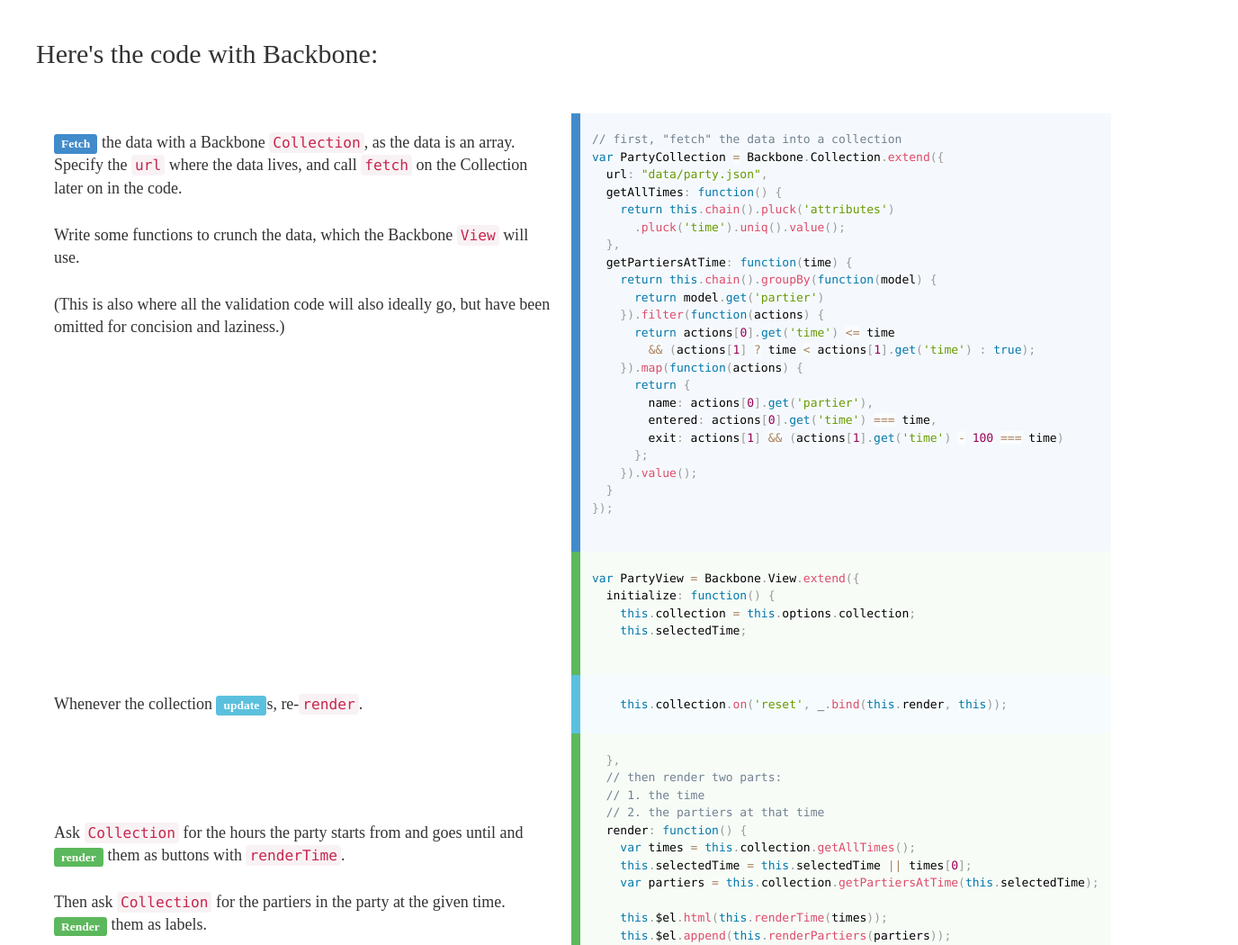
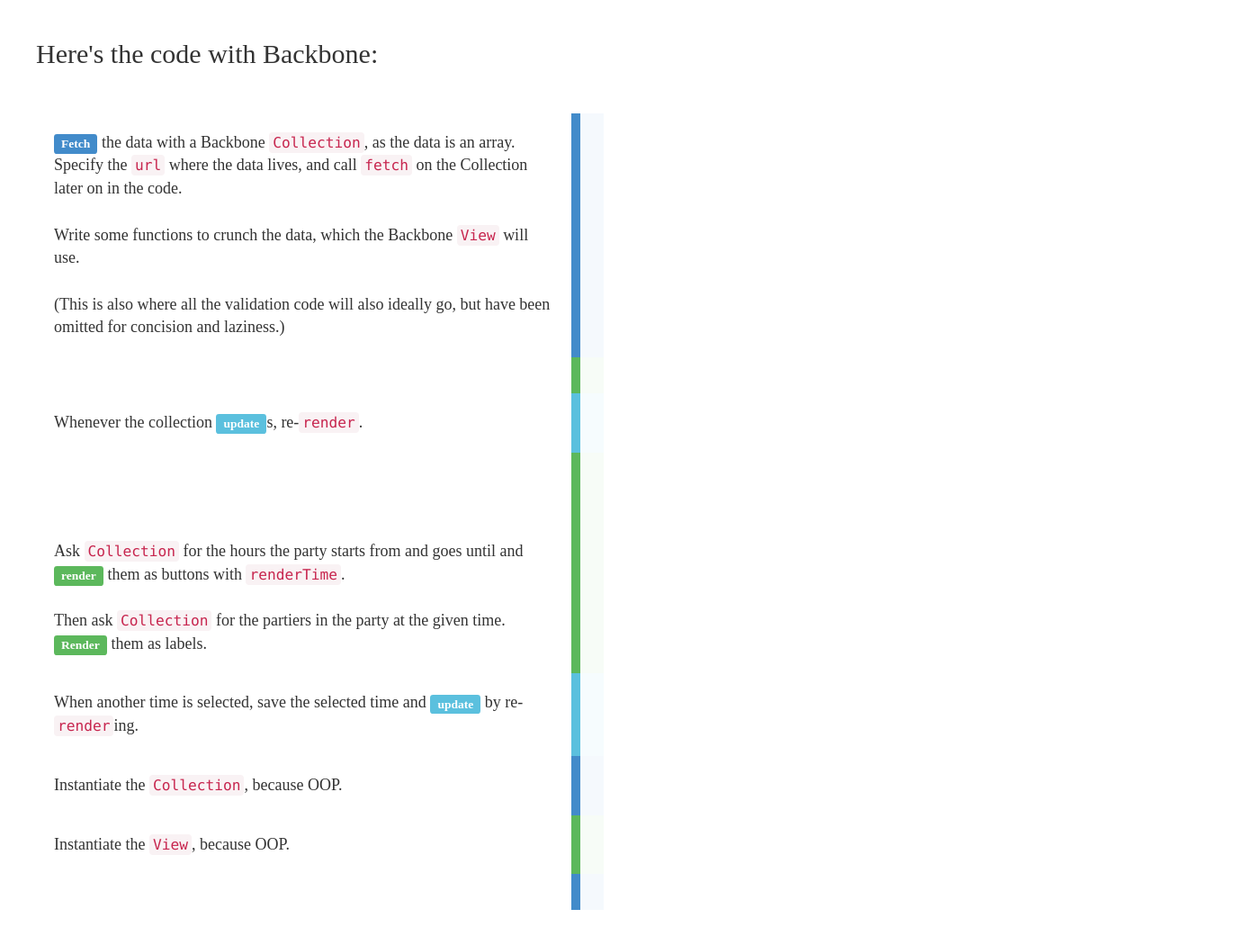
Before and after one commit to sxywu/backbone-d3, a plain HTML site: page index.html in a window 1280 px wide. Shown: the part 3695-4745 px from the top of the page at 90% size, 1376 px wide, since content can reach past the window. Drawn offline with Linux system fonts and the light colour scheme; a web font is replaced by a local one.

Commit message:
concision mode!

```diff
--- a/scripts/main.js
+++ b/scripts/main.js
@@ -46,7 +46,7 @@ require([
                     el: $('.' + key),
                     lines: lines,
                     sections: sections,
-                    highlights: highlights
+                    highlights: highlights[key]
                 });
 
                 codeView.render();
--- a/scripts/templates/Code.Template.html
+++ b/scripts/templates/Code.Template.html
@@ -1,6 +1,11 @@
 <table>
   <% _.each(sections, function(section) {
-    var range = section.range; %>
+    var range = section.range;
+    var dataLines = _.filter(highlights, function(highlight) {
+        return range[0] <= highlight[0] && highlight[0] <= range[1]
+          && (highlight[1] ? highlight[1] <= range[1] : true);
+        });
+     %>
   <tr>
 
   <td class="sectionNotes">
@@ -14,8 +19,22 @@
   <% } %>
 
   <td class="<%= section.types[0] %> <%= section.types[1] %>">
-    <pre><code class='language-javascript'><% _.each(_.range(range[0], range[1] + 1), function(line) { %><%- lines[line - 1] %>
-<% });%></code></pre>
+    <pre><code class='language-javascript'><%
+    if (toggleHighlight) {
+      _.each(dataLines, function(range) {
+        if (!range[1]) {
+          %><%- lines[range[0] - 1] %>
+        <% } else {
+          _.each(_.range(range[0], range[1] + 1), function(line) {
+            %><%- lines[line - 1] %>
+          <% });
+        }
+      });
+    } else {
+     _.each(_.range(range[0], range[1] + 1), function(line) {
+      %><%- lines[line - 1] %>
+    <% });
+    } %></code></pre>
   </td>
 
   </tr>
--- a/scripts/views/Code.View.js
+++ b/scripts/views/Code.View.js
@@ -13,13 +13,14 @@ define([
     initialize: function() {
       this.lines = this.options.lines;
       this.sections = this.options.sections;
-      this.higlights = this.options.highlights;
+      this.highlights = this.options.highlights;
     },
     render: function() {
       var template = _.template(CodeTemplate, {
         sections: this.sections,
         lines: this.lines,
-        highlights: this.highlights
+        highlights: this.highlights,
+        toggleHighlight: true
       });
 
       this.$el.html(template);
```
